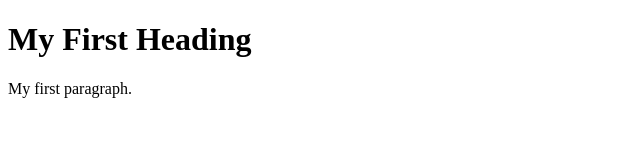
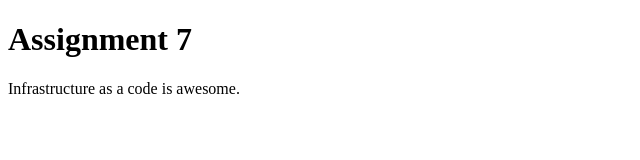
Before and after one commit to dannysith/Index, a plain HTML site: page index.html in a window 1280 px wide. Shown: the whole page, without its empty margins (0-640 px from the left). Drawn offline with Linux system fonts and the light colour scheme.

Commit message:
second commit of edited file

```diff
--- a/index.html
+++ b/index.html
@@ -3,9 +3,9 @@
 <html>
 <body>
 
-<h1>My First Heading</h1>
+<h1>Assignment 7</h1>
 
-<p>My first paragraph.</p>
+<p>Infrastructure as a code is awesome.</p>
 
 </body>
 </html>
```
